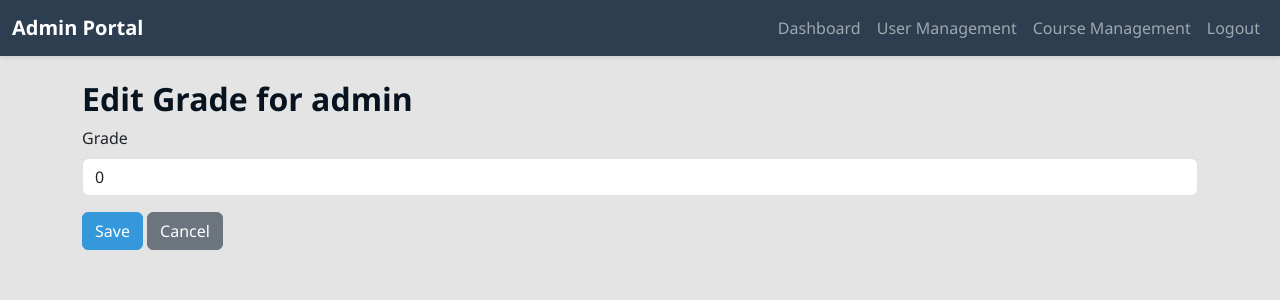
After one commit to ZEnglish89/CSE108-08, a Flask app: page /courses/1/grade/1 in a window 1280 px wide. The commit adds this page. Shown: the top 300 px of the page. Run offline with Flask 3, Linux system fonts and the light colour scheme; a user stored in the database is signed in; data comes from the database, SQL or seed files in the repository; data that the repository does not hold is empty.

Commit message:
fixed course creation and grade editing

```diff
--- a/app.py
+++ b/app.py
@@ -319,9 +319,63 @@ def course_grades(course_id):
         flash("Access denied.", "danger")
         return redirect(url_for('login'))
     course = Course.query.get_or_404(course_id)
-    students = course.enrolled_students
 
-    return render_template('grade_management.html',course = course,students = students)
+    students = []
+
+    for student in course.enrolled_students:
+        link = db.session.execute(
+            enrollments.select().where(
+                enrollments.c.student_id == student.id,
+                enrollments.c.course_id == course.id
+            )
+        ).fetchone()
+
+        students.append({
+            "user": student,
+            "grade": link.grade if link else 0
+        })
+
+    return render_template("grade_management.html", course=course, students=students)
+
+    # students = course.enrolled_students
+    #
+    # return render_template('grade_management.html',course = course,students = students)
+
+@app.route('/courses/<int:course_id>/grade/<int:student_id>', methods=['GET', 'POST'])
+@login_required
+def edit_grade(course_id, student_id):
+    if current_user.role not in ['admin', 'instructor']:
+        flash("Access denied.", "danger")
+        return redirect(url_for('login'))
+
+    course = Course.query.get_or_404(course_id)
+    student = User.query.get_or_404(student_id)
+
+    link = db.session.execute(
+        enrollments.select().where(
+            enrollments.c.student_id == student_id,
+            enrollments.c.course_id == course_id
+        )
+    ).fetchone()
+
+    grade = link.grade if link else 0
+
+    if request.method == 'POST':
+        new_grade = int(request.form['grade'])
+        db.session.execute(
+            enrollments.update().where(
+                enrollments.c.student_id == student_id,
+                enrollments.c.course_id == course_id
+            ).values(grade=new_grade)
+        )
+        db.session.commit()
+        flash("Grade updated!", "success")
+        return redirect(url_for('course_grades', course_id=course_id))
+
+    return render_template("edit_grade.html",
+                           course=course,
+                           student=student,
+                           grade=grade)
 
 @app.route('/instructor/courses',methods = ['GET','POST'])
 @login_required
--- /dev/null
+++ b/templates/edit_grade.html
@@ -0,0 +1,16 @@
+{% extends "base.html" %}
+{% block content %}
+
+<h2>Edit Grade for {{ student.username }}</h2>
+
+<form method="POST">
+    <div class="mb-3">
+        <label class="form-label">Grade</label>
+        <input name="grade" type="number" class="form-control" value="{{ grade }}">
+    </div>
+
+    <button class="btn btn-primary" type="submit">Save</button>
+    <a class="btn btn-secondary" href="{{ url_for('course_grades', course_id=course.id) }}">Cancel</a>
+</form>
+
+{% endblock %}
```
Also changed, not shown: templates/grade_management.html (+19 -7 lines), 1 other file.
